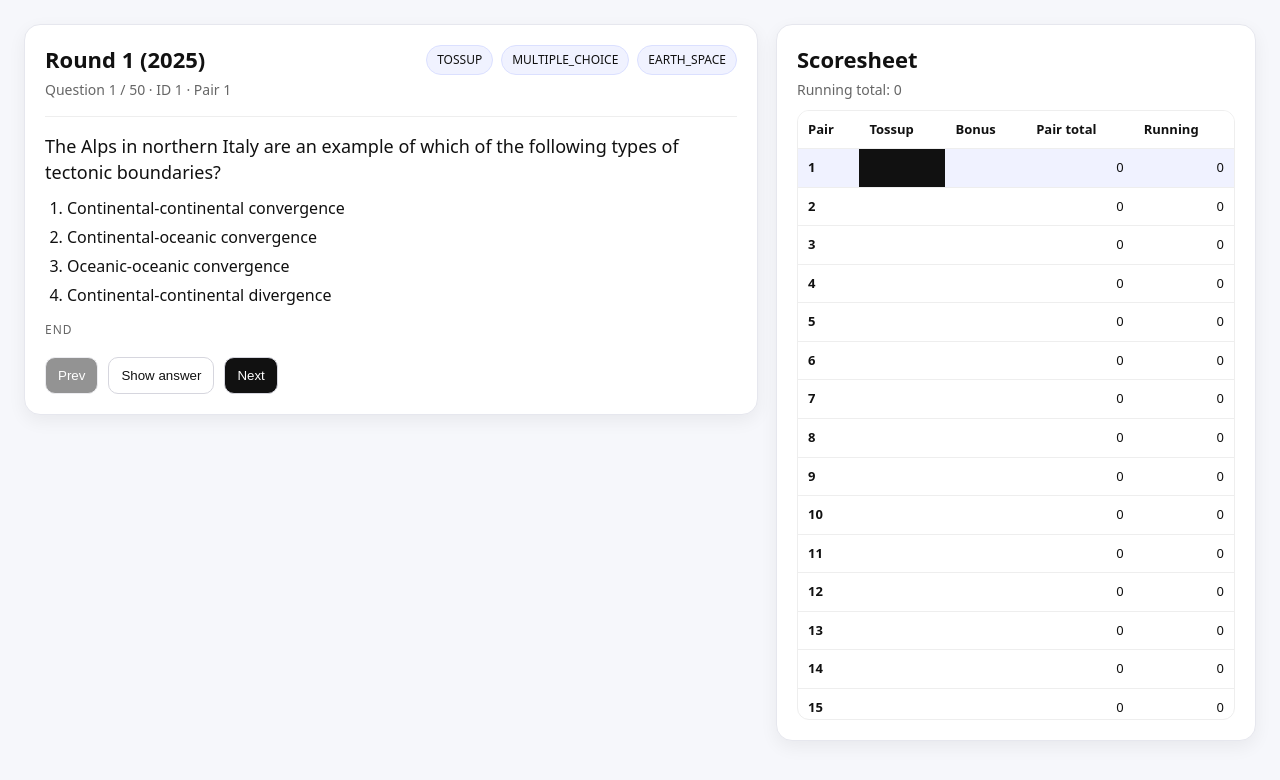
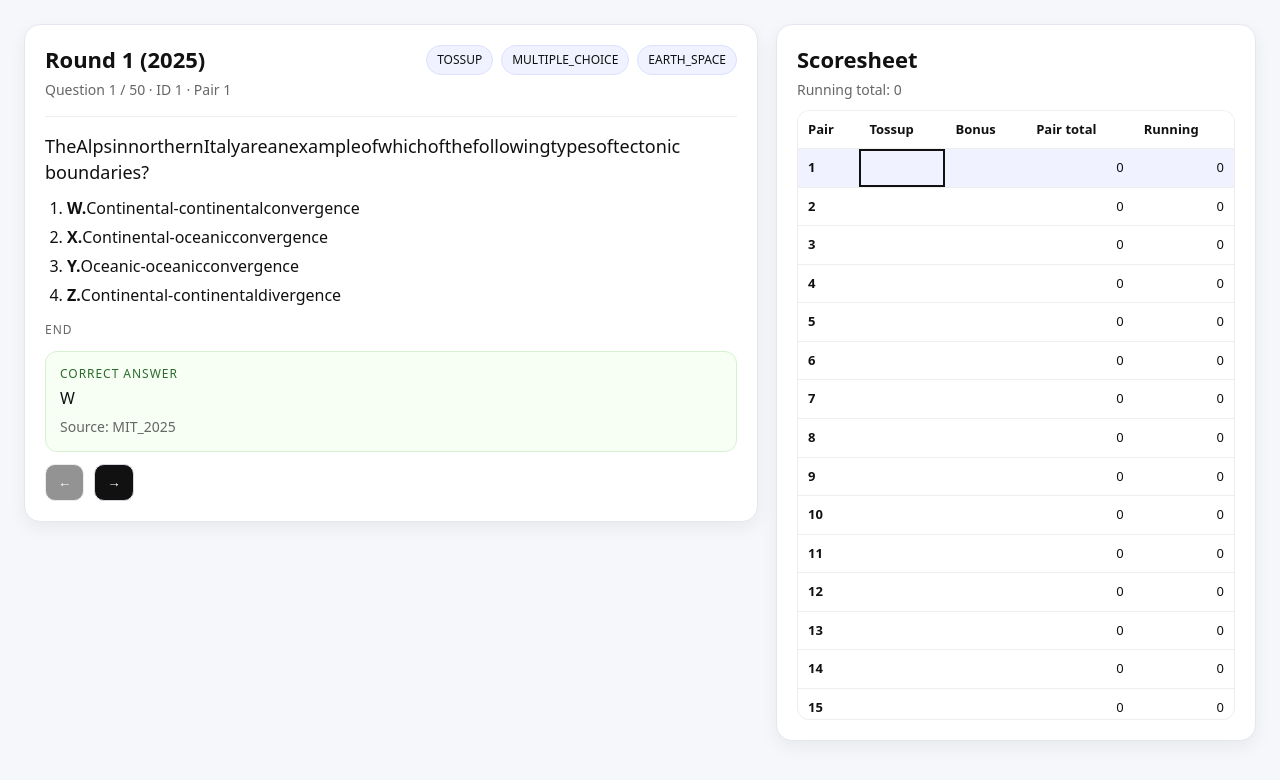
Before and after one commit to xpoes123/scibowl-org, a React (Vite) app in the folder apps/moss/frontend/: page / in a window 1280 px wide. Shown: the top 780 px of the page. Built offline with nearby package versions, Linux system fonts and the light colour scheme.

Commit message:
Fix MC labels and make selectable

```diff
--- a/apps/moss/frontend/src/App.tsx
+++ b/apps/moss/frontend/src/App.tsx
@@ -132,7 +132,6 @@ export default function App() {
 
     const questions = useMemo(() => data.questions ?? [], [data.questions]);
     const [idx, setIdx] = useState(0);
-    const [showAnswer, setShowAnswer] = useState(false);
     const [attempts, setAttempts] = useState<Record<number, Attempt>>({});
     const [attemptEditor, setAttemptEditor] = useState<AttemptEditor | null>(null);
     const attemptPopupRef = useRef<HTMLDivElement | null>(null);
@@ -180,13 +179,11 @@ export default function App() {
     }, [attempts, pairRows]);
 
     function prev() {
-        setShowAnswer(false);
         setAttemptEditor(null);
         setIdx((v) => Math.max(0, v - 1));
     }
 
     function next() {
-        setShowAnswer(false);
         setAttemptEditor(null);
         setIdx((v) => Math.min(questions.length - 1, v + 1));
     }
@@ -281,13 +278,22 @@ export default function App() {
                                 const selected =
                                     attempt?.location.kind === "question" &&
                                     attempt.location.wordIndex === wordIndex;
+                                const correctnessClass =
+                                    selected && attempt?.result
+                                        ? attempt.result === "correct"
+                                            ? "wordWrapCorrect"
+                                            : "wordWrapIncorrect"
+                                        : "";
                                 return (
-                                    <span key={wordIndex}>
+                                    <span
+                                        key={wordIndex}
+                                        className={["wordWrap", selected ? "wordWrapSelected" : "", correctnessClass]
+                                            .filter(Boolean)
+                                            .join(" ")}
+                                    >
                                         <button
                                             type="button"
-                                            className={["word", selected ? "wordSelected" : ""]
-                                                .filter(Boolean)
-                                                .join(" ")}
+                                            className="word"
                                             onClick={(e) =>
                                                 setAttemptSelection(
                                                     q,
@@ -312,21 +318,85 @@ export default function App() {
                             <ol className="options">
                                 {q.options.map((opt, optionIndex) => {
                                     const words = getQuestionTokens(opt);
+                                    const label =
+                                        q.question_style === "MULTIPLE_CHOICE"
+                                            ? ["W", "X", "Y", "Z"][optionIndex] ?? String(optionIndex + 1)
+                                            : String(optionIndex + 1);
                                     return (
                                         <li key={optionIndex} className="readText">
+                                            {(() => {
+                                                const selected =
+                                                    attempt?.location.kind === "option" &&
+                                                    attempt.location.optionIndex === optionIndex &&
+                                                    attempt.location.wordIndex === -1;
+                                                const correctnessClass =
+                                                    selected && attempt?.result
+                                                        ? attempt.result === "correct"
+                                                            ? "wordWrapCorrect"
+                                                            : "wordWrapIncorrect"
+                                                        : "";
+
+                                                return (
+                                                    <span
+                                                        className={[
+                                                            "wordWrap",
+                                                            "wordWrapLabel",
+                                                            selected ? "wordWrapSelected" : "",
+                                                            correctnessClass,
+                                                        ]
+                                                            .filter(Boolean)
+                                                            .join(" ")}
+                                                    >
+                                                        <button
+                                                            type="button"
+                                                            className={["word", "wordLabel"].join(" ")}
+                                                            onClick={(e) =>
+                                                                setAttemptSelection(
+                                                                    q,
+                                                                    {
+                                                                        token: label,
+                                                                        isEnd: false,
+                                                                        location: {
+                                                                            kind: "option",
+                                                                            optionIndex,
+                                                                            wordIndex: -1,
+                                                                        },
+                                                                    },
+                                                                    e.currentTarget
+                                                                )
+                                                            }
+                                                        >
+                                                            {label}.
+                                                        </button>{" "}
+                                                    </span>
+                                                );
+                                            })()}
                                             {words.map((word, wordIndex) => {
                                                 const selected =
                                                     attempt?.location.kind === "option" &&
                                                     attempt.location.optionIndex === optionIndex &&
                                                     attempt.location.wordIndex === wordIndex;
+                                                const correctnessClass =
+                                                    selected && attempt?.result
+                                                        ? attempt.result === "correct"
+                                                            ? "wordWrapCorrect"
+                                                            : "wordWrapIncorrect"
+                                                        : "";
 
                                                 return (
-                                                    <span key={wordIndex}>
+                                                    <span
+                                                        key={wordIndex}
+                                                        className={[
+                                                            "wordWrap",
+                                                            selected ? "wordWrapSelected" : "",
+                                                            correctnessClass,
+                                                        ]
+                                                            .filter(Boolean)
+                                                            .join(" ")}
+                                                    >
                                                         <button
                                                             type="button"
-                                                            className={["word", selected ? "wordSelected" : ""]
-                                                                .filter(Boolean)
-                                                                .join(" ")}
+                                                            className="word"
                                                             onClick={(e) =>
                                                                 setAttemptSelection(
                                                                     q,
@@ -356,15 +426,23 @@ export default function App() {
                         )}
 
                         <div className="endRow" aria-label="End of question token">
+                            {(() => {
+                                const selected = attempt?.location.kind === "end";
+                                const correctnessClass =
+                                    selected && attempt?.result
+                                        ? attempt.result === "correct"
+                                            ? "wordWrapCorrect"
+                                            : "wordWrapIncorrect"
+                                        : "";
+                                return (
+                                    <span
+                                        className={["wordWrap", selected ? "wordWrapSelected" : "", correctnessClass]
+                                            .filter(Boolean)
+                                            .join(" ")}
+                                    >
                                         <button
                                             type="button"
-                                className={[
-                                    "word",
-                                    "wordEnd",
-                                    attempt?.location.kind === "end" ? "wordSelected" : "",
-                                ]
-                                    .filter(Boolean)
-                                    .join(" ")}
+                                            className={["word", "wordEnd"].join(" ")}
                                             onClick={(e) =>
                                                 setAttemptSelection(
                                                     q,
@@ -375,34 +453,27 @@ export default function App() {
                                         >
                                             {END_TOKEN}
                                         </button>
+                                    </span>
+                                );
+                            })()}
                         </div>
                     </div>
 
-                    <div className="controls">
-                        <button onClick={prev} disabled={idx === 0}>
-                            Prev
-                        </button>
-
-                        <button
-                            className="secondary"
-                            onClick={() => setShowAnswer((v) => !v)}
-                            aria-pressed={showAnswer}
-                        >
-                            {showAnswer ? "Hide answer" : "Show answer"}
-                        </button>
-
-                        <button onClick={next} disabled={idx === questions.length - 1}>
-                            Next
-                        </button>
-                    </div>
-
-                    {showAnswer && (
                     <div className="answer">
                         <div className="answerTitle">Correct answer</div>
                         <div className="answerBody">{formatCorrectAnswer(q)}</div>
                         {q.source && <div className="answerMeta muted">Source: {q.source}</div>}
                     </div>
-                    )}
+
+                    <div className="controls">
+                        <button onClick={prev} disabled={idx === 0} aria-label="Previous question">
+                            ←
+                        </button>
+
+                        <button onClick={next} disabled={idx === questions.length - 1} aria-label="Next question">
+                            →
+                        </button>
+                    </div>
                 </div>
 
                 <div className="card scoresheetCard" aria-label="Scoresheet">
@@ -429,6 +500,30 @@ export default function App() {
                                     const isActivePair = row.pairId === q.pair_id;
                                     const tossupActive = row.tossup?.id === q.id;
                                     const bonusActive = row.bonus?.id === q.id;
+                                    const tossupResult = row.tossupAttempt?.result;
+                                    const bonusResult = row.bonusAttempt?.result;
+
+                                    const tossupCellClass = [
+                                        tossupActive ? "scoresheetCellActive" : "",
+                                        tossupResult === "correct"
+                                            ? "scoresheetCellCorrect"
+                                            : tossupResult === "incorrect"
+                                                ? "scoresheetCellIncorrect"
+                                                : "",
+                                    ]
+                                        .filter(Boolean)
+                                        .join(" ");
+
+                                    const bonusCellClass = [
+                                        bonusActive ? "scoresheetCellActive" : "",
+                                        bonusResult === "correct"
+                                            ? "scoresheetCellCorrect"
+                                            : bonusResult === "incorrect"
+                                                ? "scoresheetCellIncorrect"
+                                                : "",
+                                    ]
+                                        .filter(Boolean)
+                                        .join(" ");
 
                                     return (
                                         <tr
@@ -436,10 +531,10 @@ export default function App() {
                                             className={isActivePair ? "scoresheetRowActive" : undefined}
                                         >
                                             <td className="scoresheetPairCell">{row.pairId}</td>
-                                            <td className={tossupActive ? "scoresheetCellActive" : undefined}>
+                                            <td className={tossupCellClass || undefined}>
                                                 {formatAttempt(row.tossupAttempt)}
                                             </td>
-                                            <td className={bonusActive ? "scoresheetCellActive" : undefined}>
+                                            <td className={bonusCellClass || undefined}>
                                                 {formatAttempt(row.bonusAttempt)}
                                             </td>
                                             <td className="scoresheetNumberCell">{row.pairTotal}</td>
@@ -461,9 +556,6 @@ export default function App() {
                     aria-label="Mark attempt"
                     style={{ left: attemptEditor.left, top: attemptEditor.top }}
                 >
-                    <div className="attemptPopupTitle">Mark attempt</div>
-                    {attempt && <div className="attemptPopupMeta">{attempt.token}</div>}
-
                     <div className="attemptPopupButtons">
                         <button
                             type="button"
@@ -485,12 +577,6 @@ export default function App() {
                             Incorrect ({attempt?.isEnd ? "0" : "-4"})
                         </button>
                     </div>
-
-                    <div className="attemptPopupFooter">
-                        <button type="button" className="link" onClick={() => setAttemptEditor(null)}>
-                            Close
-                        </button>
-                    </div>
                 </div>
             )}
         </div>
--- a/apps/moss/frontend/src/index.css
+++ b/apps/moss/frontend/src/index.css
@@ -113,7 +113,7 @@ code {
 .controls {
   display: flex;
   gap: 10px;
-  margin-top: 18px;
+  margin-top: 12px;
   flex-wrap: wrap;
 }
 
@@ -159,9 +159,9 @@ button.word:focus-visible {
   border-radius: 4px;
 }
 
-button.wordSelected {
-  box-shadow: 0 0 0 1px #111;
-  border-radius: 4px;
+.wordWrap {
+  position: relative;
+  display: inline-block;
 }
 
 button.wordEnd {
@@ -169,6 +169,42 @@ button.wordEnd {
   font-size: 12px;
   letter-spacing: 0.08em;
   text-transform: uppercase;
+}
+
+.wordWrapSelected::before,
+.wordWrapCorrect::before,
+.wordWrapIncorrect::before {
+  content: "";
+  position: absolute;
+  left: -2px;
+  right: -2px;
+  top: -1px;
+  bottom: -1px;
+  border-radius: 4px;
+  z-index: 0;
+}
+
+.wordWrapSelected::before {
+  box-shadow: inset 0 0 0 1px #111;
+}
+
+.wordWrapCorrect::before {
+  background: #e8f7ea;
+  box-shadow: inset 0 0 0 1px #2b6b2b;
+}
+
+.wordWrapIncorrect::before {
+  background: #fdeaea;
+  box-shadow: inset 0 0 0 1px #b42318;
+}
+
+button.word {
+  position: relative;
+  z-index: 1;
+}
+
+button.wordLabel {
+  font-weight: 600;
 }
 
 .attemptPopup {
@@ -197,25 +233,10 @@ button.wordEnd {
   display: flex;
   flex-direction: column;
   gap: 8px;
-  margin-top: 12px;
-}
-
-.attemptPopupFooter {
-  margin-top: 10px;
-  display: flex;
-  justify-content: flex-end;
-}
-
-.attemptPopup button.link {
-  border: 0;
-  background: transparent;
-  color: #111;
-  padding: 6px 0;
-  text-decoration: underline;
 }
 
 .answer {
-  margin-top: 16px;
+  margin-top: 12px;
   padding: 14px;
   border-radius: 12px;
   background: #f7fff5;
@@ -288,6 +309,14 @@ button.wordEnd {
 }
 
 .scoresheetCellActive {
-  background: #111;
-  color: white;
+  outline: 2px solid #111;
+  outline-offset: -2px;
 }
+
+.scoresheetCellCorrect {
+  background: #e8f7ea;
+}
+
+.scoresheetCellIncorrect {
+  background: #fdeaea;
+}
```
Lines whose indentation alone changed are shown as unchanged.
